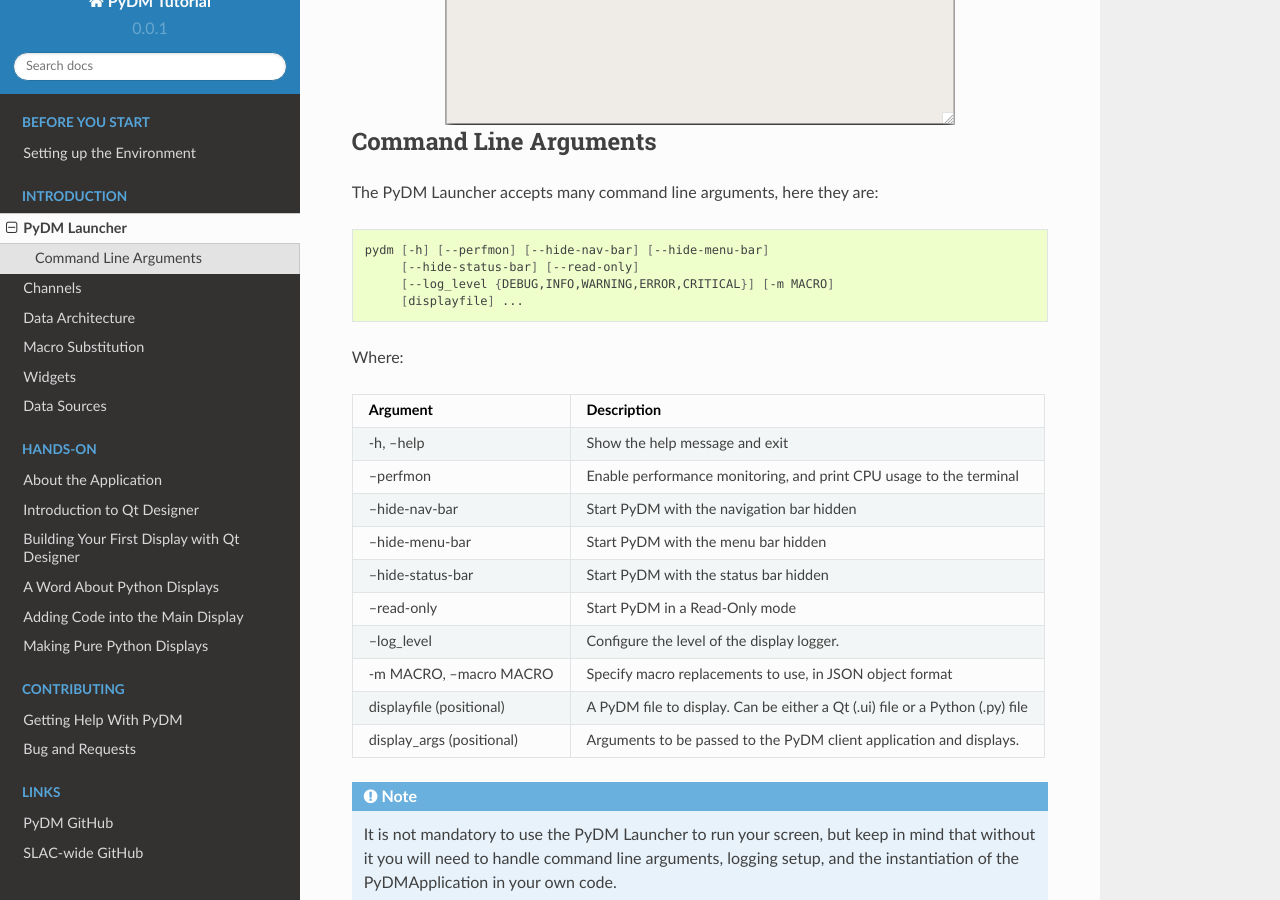
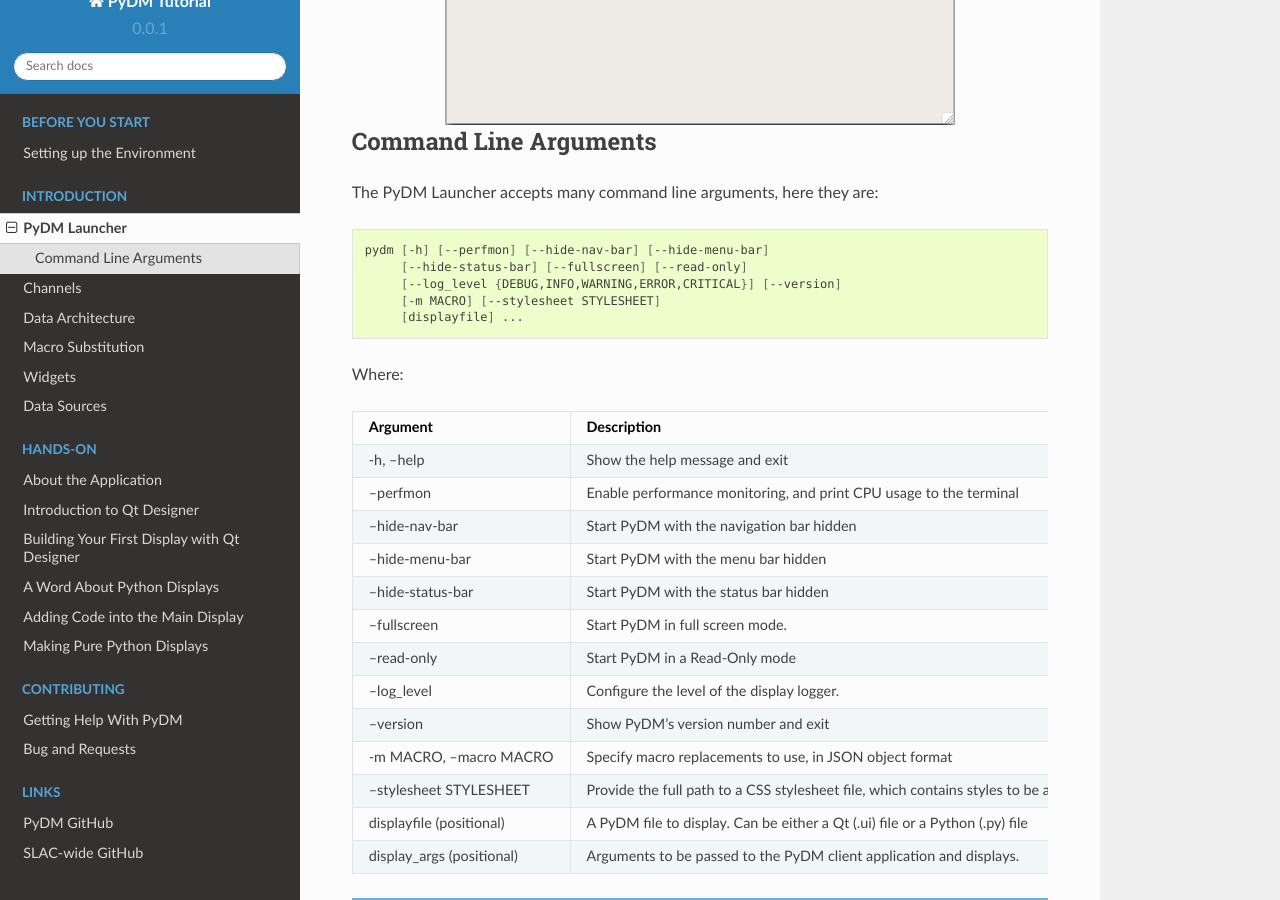
Before and after one commit to slaclab/pydm-tutorial, a Sphinx documentation site: the page built from docs/source/intro/launcher.rst, in a window 1280 px wide and 900 px high, scrolled down 685 px. Built offline with Sphinx 7.4.7 and the Read the Docs theme 2.0.0, drawn with Linux system fonts in a browser that asks for light colours.

Commit message:
Update command line arguments.

```diff
--- a/docs/source/intro/launcher.rst
+++ b/docs/source/intro/launcher.rst
@@ -26,10 +26,10 @@
 .. code-block:: bash
 
    pydm [-h] [--perfmon] [--hide-nav-bar] [--hide-menu-bar]
-        [--hide-status-bar] [--read-only]
-        [--log_level {DEBUG,INFO,WARNING,ERROR,CRITICAL}] [-m MACRO]
+        [--hide-status-bar] [--fullscreen] [--read-only]
+        [--log_level {DEBUG,INFO,WARNING,ERROR,CRITICAL}] [--version]
+        [-m MACRO] [--stylesheet STYLESHEET]
         [displayfile] ...
-
 
 
 Where:
@@ -42,9 +42,12 @@
 --hide-nav-bar             Start PyDM with the navigation bar hidden
 --hide-menu-bar            Start PyDM with the menu bar hidden
 --hide-status-bar          Start PyDM with the status bar hidden
+--fullscreen               Start PyDM in full screen mode.
 --read-only                Start PyDM in a Read-Only mode
 --log_level                Configure the level of the display logger.
+--version                  Show PyDM's version number and exit
 -m MACRO, --macro MACRO    Specify macro replacements to use, in JSON object format
+--stylesheet STYLESHEET    Provide the full path to a CSS stylesheet file, which contains styles to be applied to specific Qt/PyDM widgets.
 displayfile (positional)   A PyDM file to display. Can be either a Qt (.ui) file or a Python (.py) file
 display_args (positional)  Arguments to be passed to the PyDM client application and displays.
 =========================  =============================================================================
```
